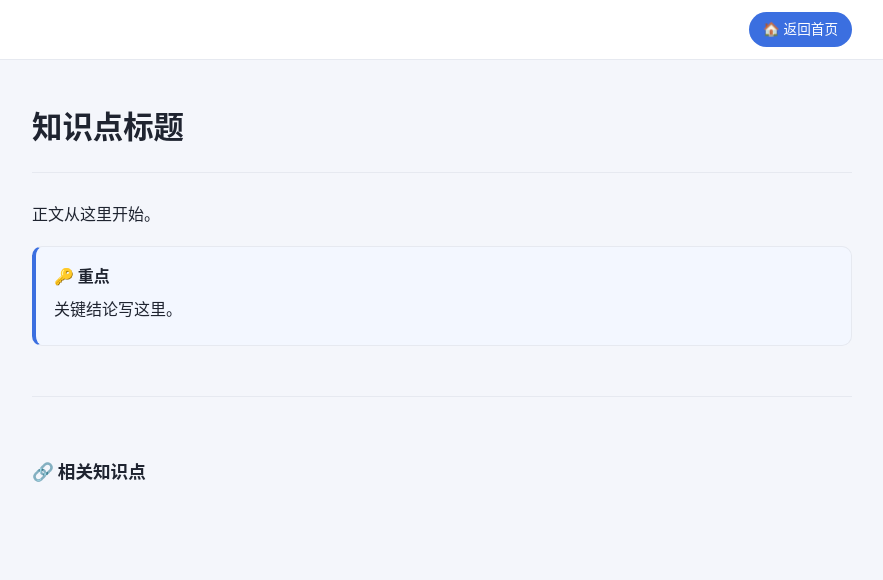
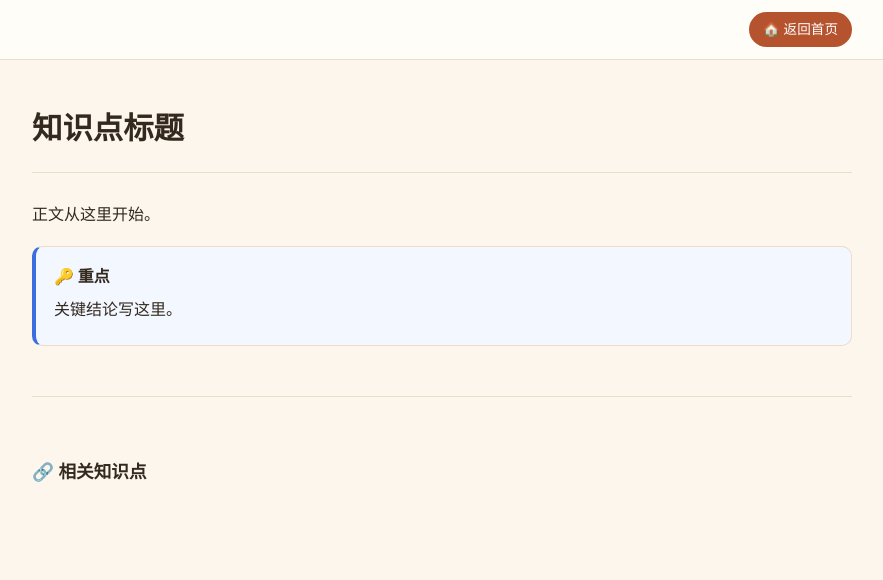
Before and after one commit to Albert-mah/pansophia, a Python web app: template templates/_template.html in a window 1280 px wide. Shown: the top 580 px of the page, without its empty margins (198-1081 px from the left). Run offline with Jinja, Linux system fonts and the light colour scheme; the template is opened without the code that fills it, so the values that code supplies are empty.

Commit message:
style(讲解): 讲解页改用 Pansophia 暖色主题,融入主系统(告别白页)
- style.css 调色板换成奶油纸+陶土/鼠尾草,字体用 serif/sans 与主应用一致
- 顶部大标题渐变改暖色;h1/h2/h3 用衬线体

Co-Authored-By: Claude Opus 4.8 <noreply@anthropic.com>

```diff
--- a/assets/style.css
+++ b/assets/style.css
@@ -3,18 +3,21 @@
  * ============================================================= */
 
 :root {
-  --bg:        #f4f6fb;
-  --surface:   #ffffff;
-  --text:      #1f2430;
-  --text-soft: #5b6472;
-  --text-faint:#8a93a3;
-  --border:    #e6e9f0;
-  --accent:    #3b6fe0;
-  --shadow:    0 1px 3px rgba(20,30,60,.06), 0 6px 24px rgba(20,30,60,.06);
-  --shadow-lg: 0 8px 40px rgba(20,30,60,.14);
+  /* Pansophia 暖色主题(与主应用一致),让讲解页融入系统而非"白页" */
+  --bg:        #FCF6EC;   /* 奶油纸 · 画布 */
+  --surface:   #FFFDF8;   /* 卡面 */
+  --text:      #33291E;   /* 墨棕 */
+  --text-soft: #7A6E5E;
+  --text-faint:#9a8a6f;
+  --border:    #EBDEC8;
+  --accent:    #B6532F;   /* 陶土 · 主强调(page.js 会按学科覆盖 --accent-page) */
+  --shadow:    0 2px 8px rgba(150,110,50,.06), 0 8px 26px rgba(120,80,30,.07);
+  --shadow-lg: 0 12px 40px rgba(120,80,30,.16);
   --radius:    16px;
   --radius-sm: 10px;
   --maxw:      1080px;
+  --serif: 'Noto Serif SC', 'Source Han Serif SC', 'Songti SC', 'SimSun', Georgia, serif;
+  --sans: 'Outfit', 'Noto Sans SC', -apple-system, BlinkMacSystemFont, 'PingFang SC', 'Microsoft YaHei', sans-serif;
 }
 
 * { box-sizing: border-box; }
@@ -23,14 +26,14 @@ html { scroll-behavior: smooth; }
 
 body {
   margin: 0;
-  font-family: -apple-system, BlinkMacSystemFont, "Segoe UI", "PingFang SC",
-               "Hiragino Sans GB", "Microsoft YaHei", "Source Han Sans SC",
-               "Noto Sans CJK SC", sans-serif;
+  font-family: var(--sans);
   color: var(--text);
   background: var(--bg);
   line-height: 1.7;
   -webkit-font-smoothing: antialiased;
 }
+
+h1, h2, h3 { font-family: var(--serif); }
 
 a { color: var(--accent); text-decoration: none; }
 a:hover { text-decoration: underline; }
@@ -39,7 +42,7 @@ a:hover { text-decoration: underline; }
 
 /* ---------------- 顶部大标题（首页） ---------------- */
 .hero {
-  background: linear-gradient(135deg, #4a6ee0 0%, #6b4fd8 55%, #8e44ad 100%);
+  background: linear-gradient(135deg, #C8852E 0%, #B6532F 60%, #9c5a2f 100%);
   color: #fff;
   padding: 48px 0 56px;
 }
```
Also changed, not shown: index.html (+18 -18 lines).
